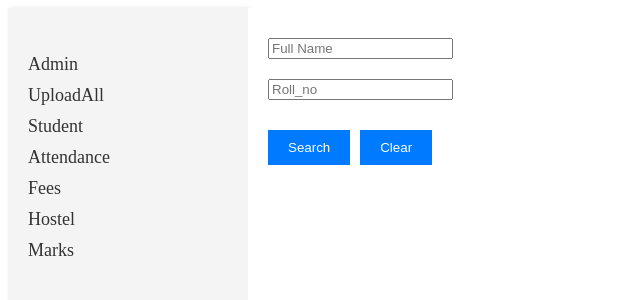
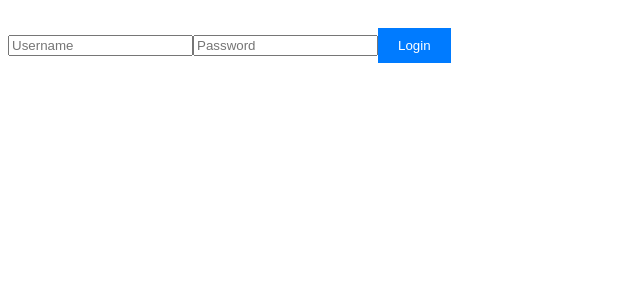
Before and after one commit to Sidhesh-02/schoolerp, a React (Vite) app in the folder frontend/: page /Fees in a window 1280 px wide. Shown: the top 300 px of the page, without its empty margins (0-640 px from the left). Built offline with nearby package versions, Linux system fonts and the light colour scheme.

Commit message:
Authentication

```diff
--- a/frontend/src/App.tsx
+++ b/frontend/src/App.tsx
@@ -1,27 +1,73 @@
-import { Routes, Route } from 'react-router-dom';
+import { useState, useEffect } from 'react';
+import { Routes, Route, Navigate } from 'react-router-dom';
 import Navbar from './components/Navbar';
-import Admin from './pages/Admin.tsx';
-import Student from './pages/Student.tsx';
-import Attendance from './pages/Attendance.tsx';
-import Fees from './pages/Fees.tsx';
-import Hostel from './pages/Hostel.tsx';
-import Marks from './pages/Marks.tsx';
-import "./styles/App.css"
-import UploadStudent from './pages/UploadStudents.tsx';
+import Report from './pages/Report';
+import Student from './pages/Student';
+import Attendance from './pages/Attendance';
+import Fees from './pages/Fees';
+import Hostel from './pages/Hostel';
+import Marks from './pages/Marks';
+import UploadStudent from './pages/UploadStudents';
+import ProtectedRoute from './components/ProtectedRoute';
+import "./styles/App.css";
 
-const App = () => {
+interface Auth {
+  username: string;
+  role: 'teacher' | 'admin';
+}
+
+const App: React.FC = () => {
+  const [auth, setAuth] = useState<Auth | null>(null);
+
+  useEffect(() => {
+    const storedAuth = localStorage.getItem('auth');
+    if (storedAuth) {
+      setAuth(JSON.parse(storedAuth));
+    }
+  }, []);
+
+  const login = (username: string, password: string) => {
+    let user: Auth | null = null;
+    if (username === 'teacher' && password === 'teacherpassword') {
+      user = { username, role: 'teacher' };
+    } else if (username === 'admin' && password === 'adminpassword') {
+      user = { username, role: 'admin' };
+    } else {
+      alert('Invalid credentials');
+      return;
+    }
+    setAuth(user);
+    localStorage.setItem('auth', JSON.stringify(user));
+  };
+
+  const logout = () => {
+    setAuth(null);
+    localStorage.removeItem('auth');
+  };
+
+  if (!auth) {
+    return (
+      <div className="login">
+        <input type="text" placeholder="Username" id="username" />
+        <input type="password" placeholder="Password" id="password" />
+        <button onClick={() => login((document.getElementById('username') as HTMLInputElement).value, (document.getElementById('password') as HTMLInputElement).value)}>Login</button>
+      </div>
+    );
+  }
+
   return (
     <div className="App">
-      <Navbar />
+      <Navbar auth={auth} logout={logout} />
       <div className='content-wrapper'>
         <Routes>
-          <Route path="/Admin" element={<Admin />} />
-          <Route path="/UploadAll" element={<UploadStudent />} />
-          <Route path="/Student" element={<Student />} />
-          <Route path="/Attendance" element={<Attendance />} />
-          <Route path="/Fees" element={<Fees />} />
-          <Route path="/Hostel" element={<Hostel />} />
-          <Route path="/Marks" element={<Marks/>} />
+          <Route path="/" element={<Navigate to="/Report" />} />
+          <Route path="/Report" element={<ProtectedRoute auth={auth} allowedRoles={['admin']}><Report /></ProtectedRoute>} />
+          <Route path="/Upload" element={<ProtectedRoute auth={auth} allowedRoles={['admin']}><UploadStudent /></ProtectedRoute>} />
+          <Route path="/Student" element={<ProtectedRoute auth={auth} allowedRoles={['admin']}><Student /></ProtectedRoute>} />
+          <Route path="/Attendance" element={<ProtectedRoute auth={auth} allowedRoles={['teacher', 'admin']}><Attendance /></ProtectedRoute>} />
+          <Route path="/Fees" element={<ProtectedRoute auth={auth} allowedRoles={['admin']}><Fees /></ProtectedRoute>} />
+          <Route path="/Hostel" element={<ProtectedRoute auth={auth} allowedRoles={['admin']}><Hostel /></ProtectedRoute>} />
+          <Route path="/Marks" element={<ProtectedRoute auth={auth} allowedRoles={['teacher', 'admin']}><Marks /></ProtectedRoute>} />
         </Routes>
       </div>
     </div>
--- a/frontend/src/components/Navbar.tsx
+++ b/frontend/src/components/Navbar.tsx
@@ -1,16 +1,37 @@
+// Navbar.tsx
 import { Link } from "react-router-dom";
-import "../styles/Navbar.css"
+import "../styles/Navbar.css";
 
-const Navbar = () => {
+interface NavbarProps {
+  auth: { username: string; role: 'teacher' | 'admin' } | null;
+  logout: () => void;
+}
+
+const Navbar: React.FC<NavbarProps> = ({ auth, logout }) => {
+  const links = [
+    { name: "Report", roles: ['admin'] },
+    { name: "Upload", roles: ['admin'] },
+    { name: "Student", roles: ['admin'] },
+    { name: "Attendance", roles: ['teacher', 'admin'] },
+    { name: "Fees", roles: ['admin'] },
+    { name: "Hostel", roles: ['admin'] },
+    { name: "Marks", roles: ['teacher', 'admin'] }
+  ];
+
   return (
     <div className="navbar">
       <ul>
-        {["Admin","UploadAll", "Student", "Attendance", "Fees", "Hostel", "Marks"].map((ele) => (
-          <li key={`link-${ele}`} className="app_flex p-text">
-            <Link to={`/${ele}`}>{ele}</Link>
-          </li>
-        ))}
+        {auth && links
+          .filter(link => link.roles.includes(auth.role))
+          .map((link) => (
+            <li key={`link-${link.name}`} className="app_flex p-text">
+              <Link to={`/${link.name}`}>{link.name}</Link>
+            </li>
+          ))}
       </ul>
+      {auth && (
+        <button onClick={logout} className="logout-button">Logout</button>
+      )}
     </div>
   );
 };
--- /dev/null
+++ b/frontend/src/components/ProtectedRoute.tsx
@@ -0,0 +1,18 @@
+// ProtectedRoute.tsx
+import { ReactNode } from 'react';
+import { Navigate } from 'react-router-dom';
+
+interface ProtectedRouteProps {
+  auth: { username: string; role: 'teacher' | 'admin' };
+  allowedRoles: ('teacher' | 'admin')[];
+  children: ReactNode;
+}
+
+const ProtectedRoute: React.FC<ProtectedRouteProps> = ({ auth, allowedRoles, children }) => {
+  if (!auth || !allowedRoles.includes(auth.role)) {
+    return <Navigate to="/Report" />;
+  }
+  return <>{children}</>;
+};
+
+export default ProtectedRoute;
--- a/frontend/src/pages/Admin.tsx
+++ b/frontend/src/pages/Report.tsx
@@ -1,7 +1,7 @@
-const Admin = () => {
+const Report = () => {
     return (
         <>
-            Admin
+            Reports
             <div>
                 <div className="Dashboard">
                     <h3>Total Students</h3>
@@ -20,4 +20,4 @@ const Admin = () => {
      );
 }
 
-export default Admin;
+export default Report;
```
Also changed, not shown: 1 other file (tests, documents, lock files or other folders).
